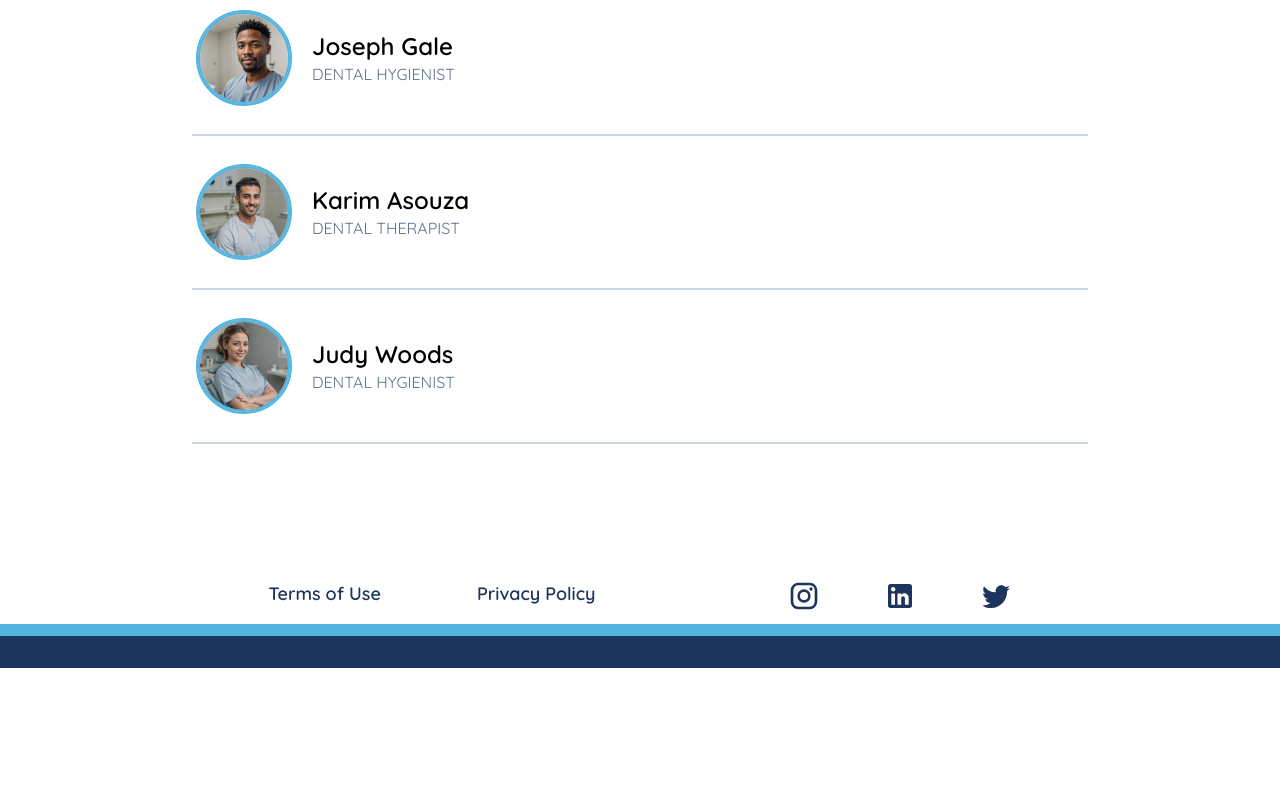
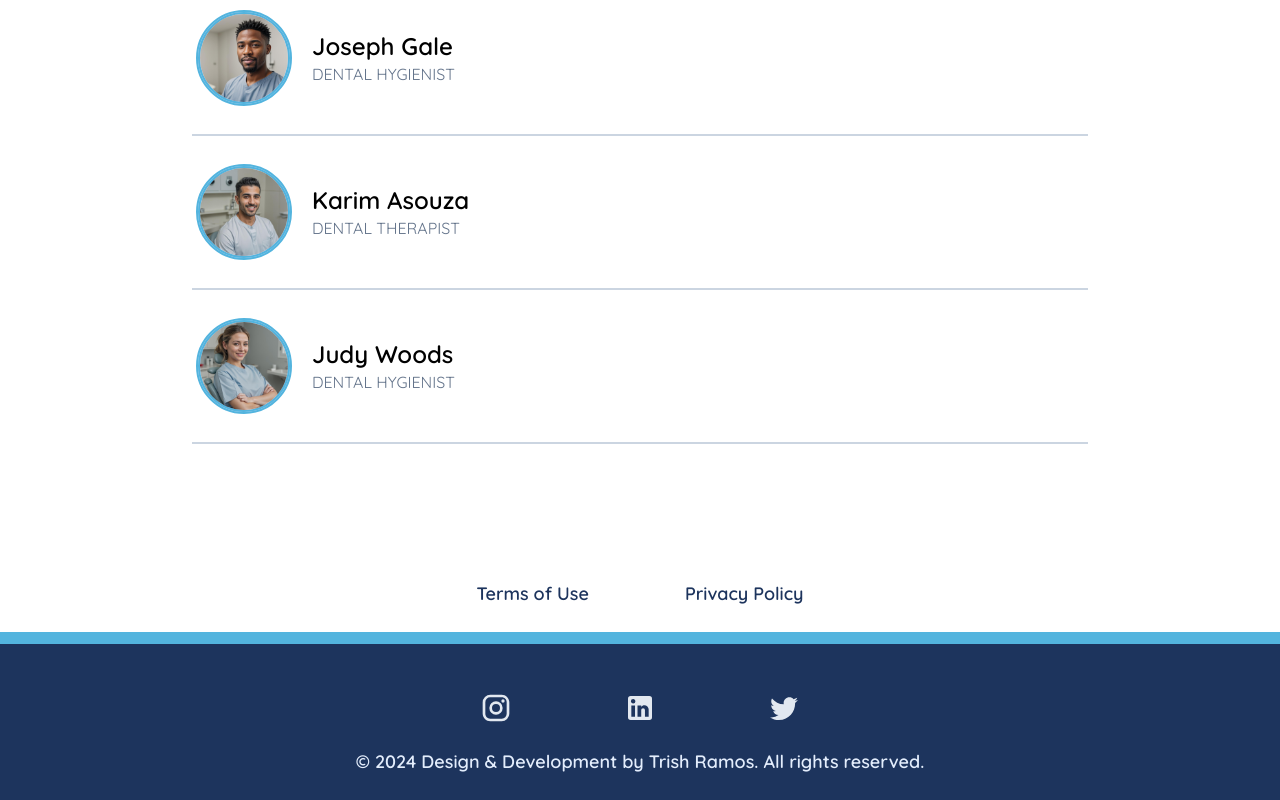
Before and after one commit to sandyFit/Radiant-Dental-Studio, a React (Vite) app: page /new-patient-appointment in a window 1280 px wide. Shown: the part 792-1592 px from the top of the page. Before the commit the page ends 1460 px from the top, so only its background shows below. Built offline with nearby package versions, Linux system fonts and the light colour scheme; a web font is replaced by a local one.

Commit message:
Adjusted BookingFooter styles to better fit the NewPatientAppointment component

```diff
--- a/src/layouts/BookingFooter.jsx
+++ b/src/layouts/BookingFooter.jsx
@@ -5,13 +5,17 @@ import TwitterIcon from '@mui/icons-material/Twitter';
 const BookingFooter = () => {
     return (
         <article className='w-full flex flex-col items-center'>
-            <div className="flex gap-48">
-                <ul className="flex gap-24 mb-4 text-lg text-spaceCadet font-semibold">
+
+            <ul className="flex justify-center items-center gap-24 text-lg text-spaceCadet font-semibold">
                 <li>Terms of Use</li>
                 <li>Privacy Policy</li>
             </ul>
 
-                <div className='flex justify-between space-x-16 text-spaceCadet'>
+            <div className="bg-spanishBlue w-full h-3 mt-6"></div>
+
+            <div className="bg-spaceCadet flex flex-col items-center w-full h-auto py-6 px-24">
+
+                <div className='flex justify-evenly w-1/2 text-slate-200 m-6'>
                 <InstagramIcon
                     style={{ fontSize: '2rem',  cursor: 'pointer', transition: 'opacity 0.3s' }}
                     onMouseOver={(e) => e.target.style.opacity = 0.75}
@@ -28,9 +32,13 @@ const BookingFooter = () => {
                     onMouseOut={(e) => e.target.style.opacity = 1}
                 />
                 </div>
+
+                <div className="flex justify-center items-center">
+                    <p className="text-lg font-semibold text-white3">
+                        © 2024 Design & Development by Trish Ramos. All rights reserved.
+                    </p>
                 </div>
-            <div className="bg-spanishBlue w-full h-3"></div>
-            <div className="bg-spaceCadet block w-full h-8"></div>
+            </div>
         </article>
     )
 }
--- a/src/pages/boking/BookOnline.jsx
+++ b/src/pages/boking/BookOnline.jsx
@@ -13,7 +13,7 @@ const BookOnline = () => {
             <section className='flex flex-grow overflow-hidden'>
                 {/* Left Article: Scrollable Content */}
                 <article className='w-3/4 overflow-auto'>
-                    <div className="flex flex-col justify-center relative px-36 mt-12 pb-28">
+                    <div className="flex flex-col justify-center relative px-36 mt-12 pb-[8rem]">
                         <hr className='border-t-2 border-slate-300 w-full my-6' />
                         <div> {/* This is the parent flex container */}
                             <BookingContactCard />
```
Lines whose indentation alone changed are shown as unchanged.
